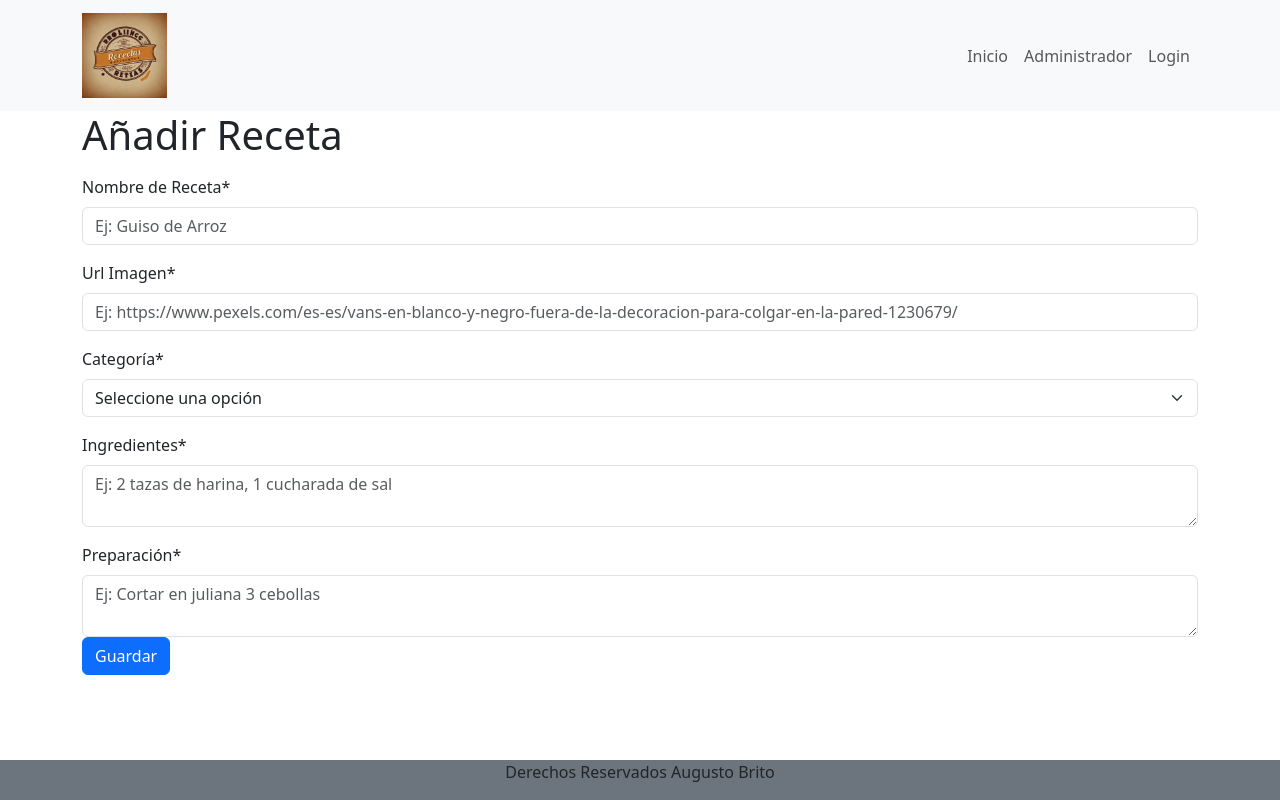
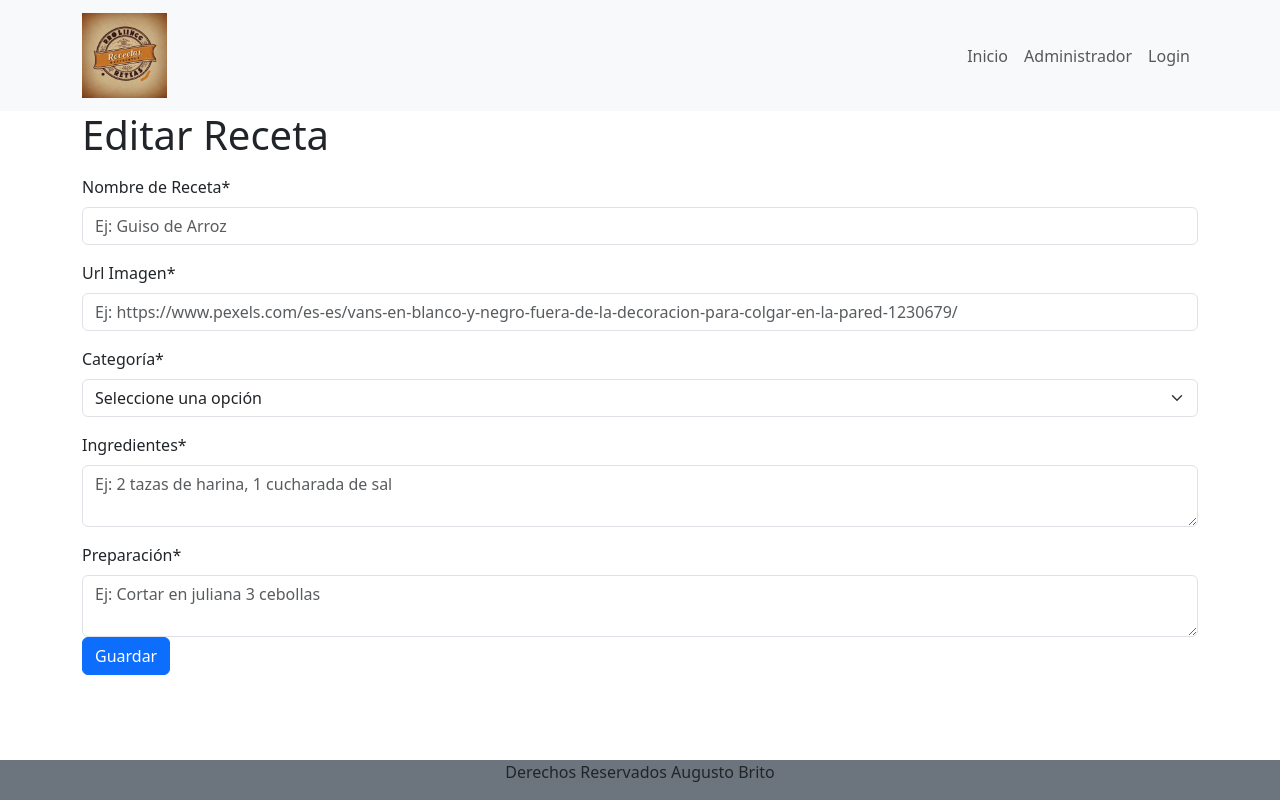
Before and after one commit to BritoAugusto/crudCocina, a React (Vite) app: page /administrador/editar in a window 1280 px wide. Built offline with nearby package versions, Linux system fonts and the light colour scheme; no server answers.

Commit message:
se agregó el link al boton editar para redireccionar al formulario de receta

```diff
--- a/src/App.jsx
+++ b/src/App.jsx
@@ -28,12 +28,22 @@ function App() {
             <Route
               exact
               path="/administrador/crear"
-              element={<FormularioReceta></FormularioReceta>}
+              element={
+                <FormularioReceta
+                  titulo={"Añadir Receta"}
+                  creandoReceta={true}
+                ></FormularioReceta>
+              }
             ></Route>
             <Route
               exact
               path="/administrador/editar"
-              element={<FormularioReceta></FormularioReceta>}
+              element={
+                <FormularioReceta
+                  titulo={"Editar Receta"}
+                  creandoReceta={false}
+                ></FormularioReceta>
+              }
             ></Route>
             <Route path="*" element={<Error404></Error404>}></Route>
           </Routes>
--- a/src/components/recetas/FormularioReceta.jsx
+++ b/src/components/recetas/FormularioReceta.jsx
@@ -2,7 +2,7 @@ import { Form, Button } from "react-bootstrap";
 import { useForm } from "react-hook-form";
 import { crearRecetaAPI } from "../../helpers/queries";
 import Swal from "sweetalert2";
-const FormularioReceta = () => {
+const FormularioReceta = ({titulo, creandoReceta}) => {
 
   const {
     register,
@@ -13,6 +13,8 @@ const FormularioReceta = () => {
   } = useForm();
 
   const onSubmit =  async(receta)=>{
+    if (creandoReceta) {
+
       const respuesta = await crearRecetaAPI(receta);
       if (respuesta.status === 201) {
         reset();
@@ -28,11 +30,14 @@ const FormularioReceta = () => {
           icon: "error",
         });
       }
+    }else{
+      console.log('editando receta')
+    }
     }
 
   return (
     <section className="container mainSection">
-      <h1>Añadir Receta</h1>
+      <h1>{titulo}</h1>
       <Form className="mb-3" onSubmit={handleSubmit(onSubmit)}>
         <Form.Group className="mb-3" controlId="formNombreReceta"></Form.Group>
         <Form.Label>Nombre de Receta*</Form.Label>
--- a/src/components/recetas/ItemReceta.jsx
+++ b/src/components/recetas/ItemReceta.jsx
@@ -1,6 +1,7 @@
 import { Button } from "react-bootstrap";
 import Swal from "sweetalert2";
 import { borrarRecetaAPI, leerRecetas } from "../../helpers/queries.js";
+import { Link } from "react-router-dom";
 const ItemReceta = ({receta, setListaRecetas, fila}) => {
 
   const borrarReceta = ()=>{
@@ -52,9 +53,9 @@ Swal.fire({
       </td>
       <td>{receta.categoria}</td>
       <td className="text-center">
-        <Button className="me-md-2 me-lg-2">
+        <Link className="btn btn-warning me-md-2 me-lg-2" to={"/administrador/editar"}>
           <i className="bi bi-pencil-square"></i>
-        </Button>
+        </Link>
         <Button variant="danger" onClick={borrarReceta}>
           <i className="bi bi-trash"></i>
         </Button>
```
Lines whose indentation alone changed are shown as unchanged.
